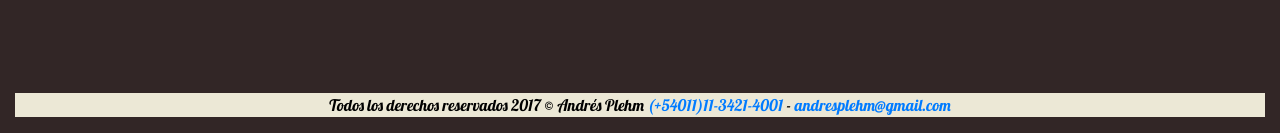
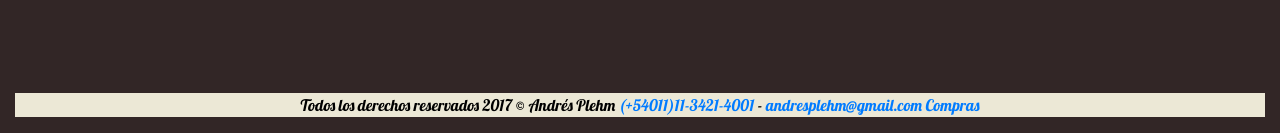
Before and after one commit to PlehmA/Villa_Ballester_Programing, a plain HTML site: page index.html in a window 1280 px wide. Shown: the part 1872-2005 px from the top of the page. Drawn offline with nearby package versions, Linux system fonts and the light colour scheme.

Commit message:
Update index.html

```diff
--- a/index.html
+++ b/index.html
@@ -175,7 +175,7 @@
                         </br>
                     </div>
                     <div class="bg-faded text-center" style="background-color: #ECE8D6;">
-                    	<p class="mx-auto text-center" style="color: #000;">Todos los derechos reservados 2017 &copy Andrés Plehm <a href="tel:(+54011)11-3421-4001">(+54011)11-3421-4001</a> - <a href="mailto:andresplehm@gmail.com">andresplehm@gmail.com</a></p>
+                    	<p class="mx-auto text-center" style="color: #000;">Todos los derechos reservados 2017 &copy Andrés Plehm <a href="tel:(+54011)11-3421-4001">(+54011)11-3421-4001</a> - <a href="mailto:andresplehm@gmail.com">andresplehm@gmail.com</a> <a href="https://profesional.mercadolibre.com.ar/MLA-683873531-programacion-diseno-de-paginas-web-y-base-de-datos-erps-_JM">Compras</a></p>
                     </div>
                     <!-- Optional JavaScript -->
                     <!-- jQuery first, then Popper.js, then Bootstrap JS -->
```
